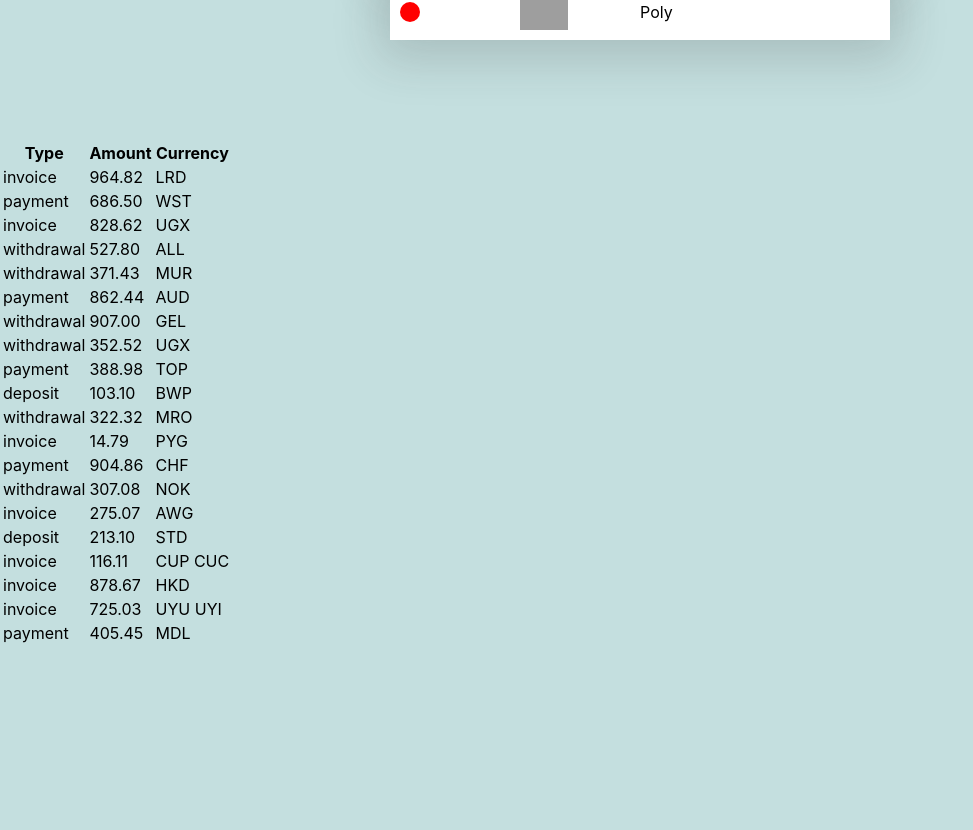
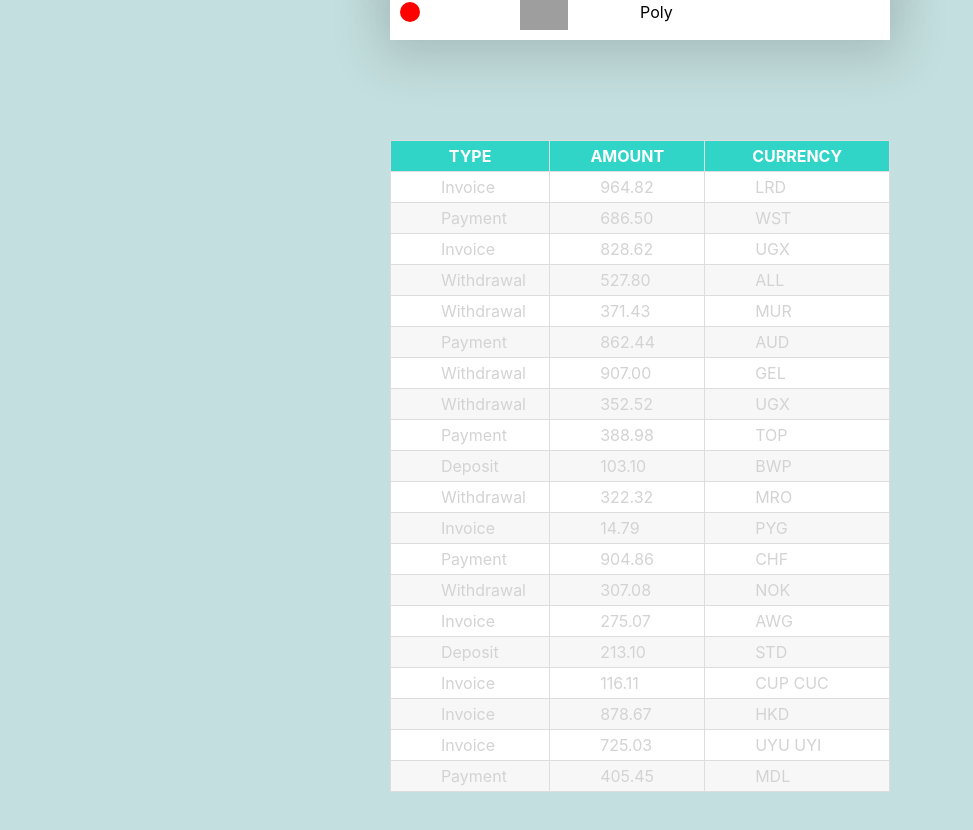
Before and after one commit to Marlen13/goit-react-hw-01-components, a React (Create React App) app: page / in a window 1280 px wide. Shown: the part 1417-2247 px from the top of the page, without its empty margins (0-973 px from the left). Before the commit the page ends 2063 px from the top, so only its background shows below. Built offline with nearby package versions, Linux system fonts and the light colour scheme; grey boxes are pictures that could not be loaded.

Commit message:
4 task css

```diff
--- a/src/components/TransactionHistory/TransactionHistory.module.css
+++ b/src/components/TransactionHistory/TransactionHistory.module.css
@@ -1,3 +1,36 @@
 .transactionhistory {
-    margin-top: 100px;
+  margin-top: 100px;
+  margin-bottom: 100px;
+  margin-left: auto;
+  margin-right: auto;
+  padding: 15px;
+  width: 500px;
+  border-collapse: collapse;
+  border-radius: 5px;
+
 }
+
+.transactionhistory th {
+    font-weight: bold;
+    padding: 5px;
+    color: #fff;
+    text-transform: uppercase;
+  background: #30d5c8;
+  border: 1px solid #dddddd;
+}
+
+.transactionhistory td {
+  padding-top: 5px;
+  padding-bottom: 5px;
+  padding-left: 10%;
+  color: #d3d3d3;
+    text-transform: capitalize;
+  border: 1px solid #dddddd;
+}
+.transactionhistory tbody tr:nth-child(odd) {
+  background: #fff;
+}
+
+.transactionhistory tbody tr:nth-child(even) {
+  background: #f7f7f7;
+}
```
